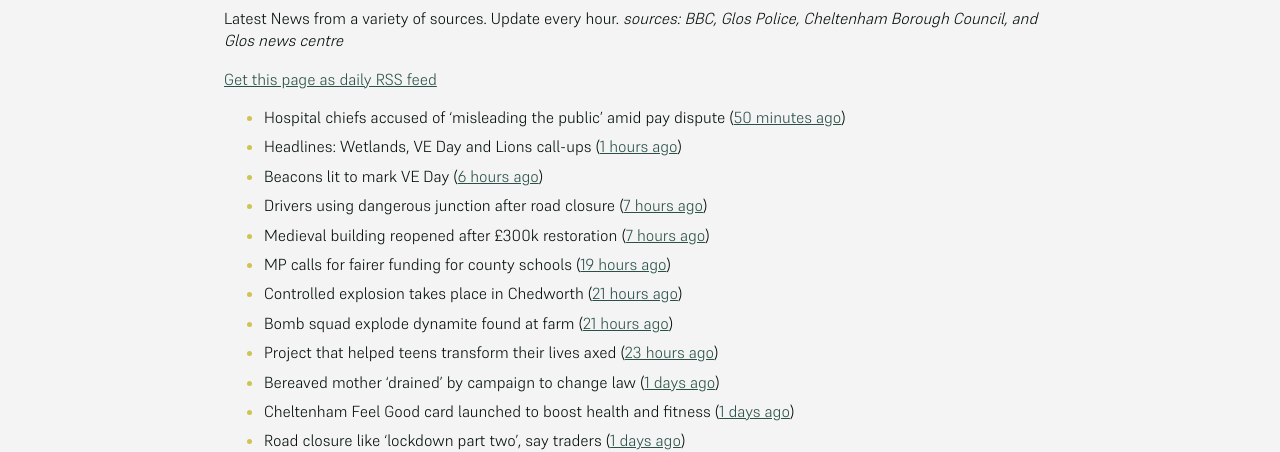
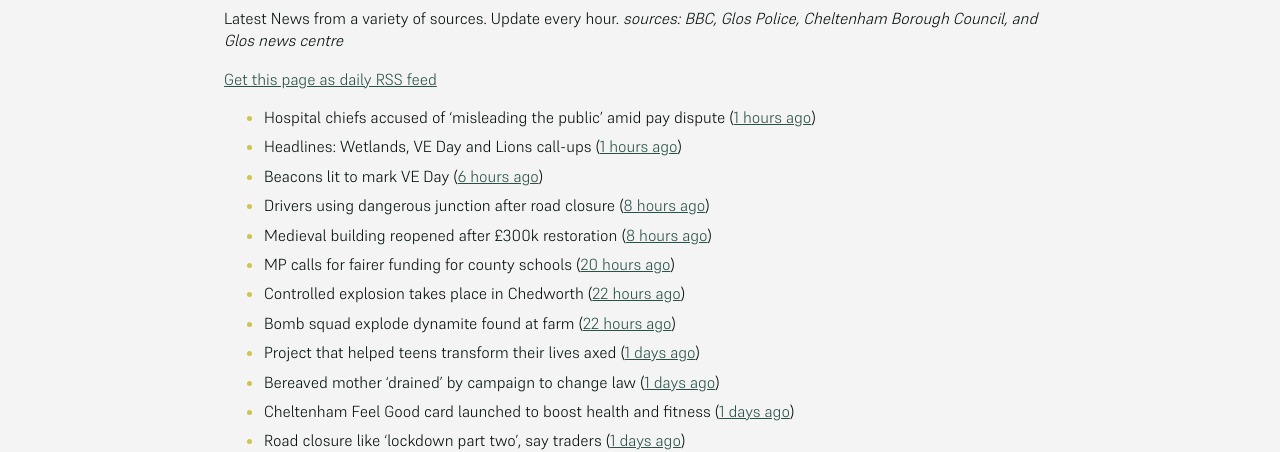
Before and after one commit to mat-0/cheltenham-open-data, a Jekyll site: the page built from _pages/news.md, in a window 1280 px wide and 1400 px high. Shown: the part 266-718 px from the top of the window. Built offline with Jekyll 4.4.1, drawn with Linux system fonts in a browser that asks for light colours; some of the changed text lies outside the part shown.

Commit message:
Updated 2025-05-09 13:58:00

```diff
--- a/_pages/news.md
+++ b/_pages/news.md
@@ -12,15 +12,15 @@ _sources: BBC, Glos Police, Cheltenham Borough Council, and Glos news centre_
 [Get this page as daily RSS feed](/daily.rss)
 
 <!-- news_marker starts -->
-- Hospital chiefs accused of ‘misleading the public’ amid pay dispute ([50 minutes ago](https://gloucesternewscentre.co.uk/hospital-chiefs-accused-of-misleading-the-public-amid-pay-dispute/))
+- Hospital chiefs accused of ‘misleading the public’ amid pay dispute ([1 hours ago](https://gloucesternewscentre.co.uk/hospital-chiefs-accused-of-misleading-the-public-amid-pay-dispute/))
 - Headlines: Wetlands, VE Day and Lions call-ups ([1 hours ago](https://www.bbc.com/news/articles/c4gre522d7lo))
 - Beacons lit to mark VE Day ([6 hours ago](https://www.bbc.com/news/videos/c74nln2wnzko))
-- Drivers using dangerous junction after road closure ([7 hours ago](https://www.bbc.com/news/articles/c0qnq5jvwz0o))
-- Medieval building reopened after £300k restoration ([7 hours ago](https://www.bbc.com/news/articles/cwy6y3d1xz0o))
-- MP calls for fairer funding for county schools ([19 hours ago](https://www.bbc.com/news/articles/c14kz050y3ro))
-- Controlled explosion takes place in Chedworth ([21 hours ago](https://gloucesternewscentre.co.uk/controlled-explosion-takes-place-in-chedworth/))
-- Bomb squad explode dynamite found at farm ([21 hours ago](https://www.bbc.com/news/articles/c0k34gzdmxko))
-- Project that helped teens transform their lives axed ([23 hours ago](https://www.bbc.com/news/articles/ckg1gmmn82zo))
+- Drivers using dangerous junction after road closure ([8 hours ago](https://www.bbc.com/news/articles/c0qnq5jvwz0o))
+- Medieval building reopened after £300k restoration ([8 hours ago](https://www.bbc.com/news/articles/cwy6y3d1xz0o))
+- MP calls for fairer funding for county schools ([20 hours ago](https://www.bbc.com/news/articles/c14kz050y3ro))
+- Controlled explosion takes place in Chedworth ([22 hours ago](https://gloucesternewscentre.co.uk/controlled-explosion-takes-place-in-chedworth/))
+- Bomb squad explode dynamite found at farm ([22 hours ago](https://www.bbc.com/news/articles/c0k34gzdmxko))
+- Project that helped teens transform their lives axed ([1 days ago](https://www.bbc.com/news/articles/ckg1gmmn82zo))
 - Bereaved mother 'drained' by campaign to change law ([1 days ago](https://www.bbc.com/news/articles/c99p985r1xgo))
 - Cheltenham Feel Good card launched to boost health and fitness ([1 days ago](https://www.cheltenham.gov.uk/news/article/3007/cheltenham_feel_good_card_launched_to_boost_health_and_fitness))
 - Road closure like 'lockdown part two', say traders ([1 days ago](https://www.bbc.com/news/articles/c3r8r3yrjgjo))
```
Also changed, not shown: other parts of _pages/news.md (+3 -3 lines), _data/flood.json (+5 -69 lines), _pages/fix-my-street.md (+5 -5 lines), index.md (+5 -5 lines).
